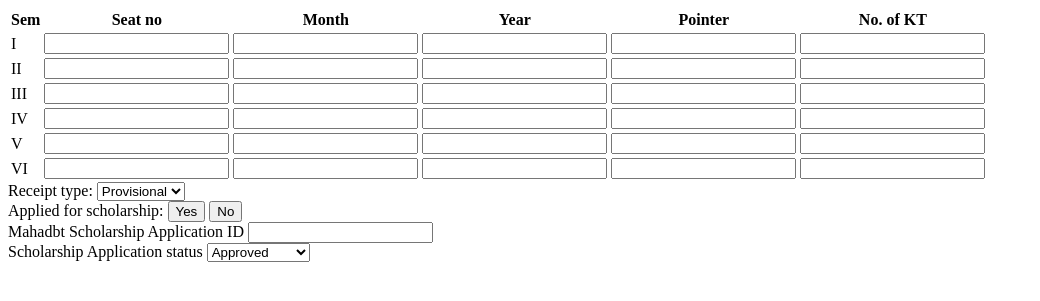
After one commit to Kaushal-99/Student-Registration-portal, a PHP site: page /student/test.html in a window 1280 px wide. The commit adds this page. Shown: the top 301 px of the page, without its empty margins (0-1040 px from the left). Run offline with PHP 8.4, Linux system fonts and the light colour scheme.

Commit message:
added some js

```diff
--- a/index.html
+++ b/index.html
@@ -49,17 +49,12 @@
 
 
             <button style="margin-left:40%;" class="btn btn-success">login</button>
-
-
         </div>
 
     </div>
-
-
     <script src="https://stackpath.bootstrapcdn.com/bootstrap/4.3.1/js/bootstrap.min.js"
         integrity="sha384-JjSmVgyd0p3pXB1rRibZUAYoIIy6OrQ6VrjIEaFf/nJGzIxFDsf4x0xIM+B07jRM" crossorigin="anonymous">
     </script>
-
 </body>
 
 </html>
--- /dev/null
+++ b/student/test.html
@@ -0,0 +1,104 @@
+<!DOCTYPE html>
+<html>
+<head>
+	<title></title>
+</head>
+<body>
+	<table>
+		<tr>
+		<th>Sem</th>
+		<th>Seat no</th>
+		<th>Month</th>
+		<th>Year</th>
+		<th>Pointer</th>
+		<th>No. of KT</th>
+		</tr>
+		<tr>
+			<td>I</td>
+			<td><input type="text" name="seat"></input></td>
+			<td><input type="text" name="month"></input></td>
+			<td><input type="text" name="year"></input></td>
+			<td><input type="text" name="pointer"></input></td>
+			<td><input type="text" name="no"></input></td>
+		</tr>
+		<tr>
+			<td>II</td>
+			<td><input type="text" name="seat"></input></td>
+			<td><input type="text" name="month"></input></td>
+			<td><input type="text" name="year"></input></td>
+			<td><input type="text" name="pointer"></input></td>
+			<td><input type="text" name="no"></input></td>
+		</tr>
+		<tr>
+			<td>III</td>
+			<td><input type="text" name="seat"></input></td>
+			<td><input type="text" name="month"></input></td>
+			<td><input type="text" name="year"></input></td>
+			<td><input type="text" name="pointer"></input></td>
+			<td><input type="text" name="no"></input></td>
+		</tr>
+		<tr>
+			<td>IV</td>
+			<td><input type="text" name="seat"></input></td>
+			<td><input type="text" name="month"></input></td>
+			<td><input type="text" name="year"></input></td>
+			<td><input type="text" name="pointer"></input></td>
+			<td><input type="text" name="no"></input></td>
+		</tr>
+		<tr>
+			<td>V</td>
+			<td><input type="text" name="seat"></input></td>
+			<td><input type="text" name="month"></input></td>
+			<td><input type="text" name="year"></input></td>
+			<td><input type="text" name="pointer"></input></td>
+			<td><input type="text" name="no"></input></td>
+		</tr>
+		<tr>
+			<td>VI</td>
+			<td><input type="text" name="seat"></input></td>
+			<td><input type="text" name="month"></input></td>
+			<td><input type="text" name="year"></input></td>
+			<td><input type="text" name="pointer"></input></td>
+			<td><input type="text" name="no"></input></td>
+		</tr>
+
+	</table>
+	<label>Receipt type:</label>
+	<select>
+		<option value="Provisional">
+			Provisional
+		</option>
+		<option value="Regular">
+			Regular
+		</option>
+	</select>
+	<br>
+
+	<label>Applied for scholarship:</label>
+	<button>Yes</button>
+	<button>No</button>
+<form>
+	<label>
+		Mahadbt Scholarship Application ID
+	</label>
+	<input type="text" name="SID">
+	<br>
+	<label>
+		Scholarship Application status
+	</label>
+	<select>
+		<option value="Aproved">
+			Approved
+		</option>
+		<option value="Not approved">
+			Not approved
+		</option>
+		<option value="Rejected">
+			Rejected
+		</option>
+
+	</select>
+</form>
+
+</body>
+</html>
--- a/studentsection/index.html
+++ b/studentsection/index.html
@@ -55,7 +55,6 @@
                         <td>
 
                             <button class="btn btn-info">View Form</button>
-
 
                         </td>
                         <td>
```
Also changed, not shown: css/style.css (+18 -0 lines), js/index.js (added, +19 -0 lines), student/form.html (added, +160 -0 lines), student/index.html (+22 -19 lines).
